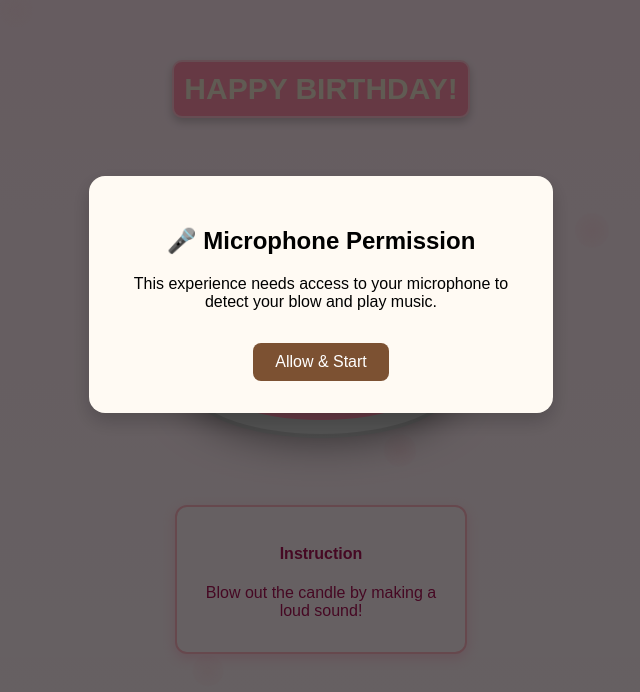
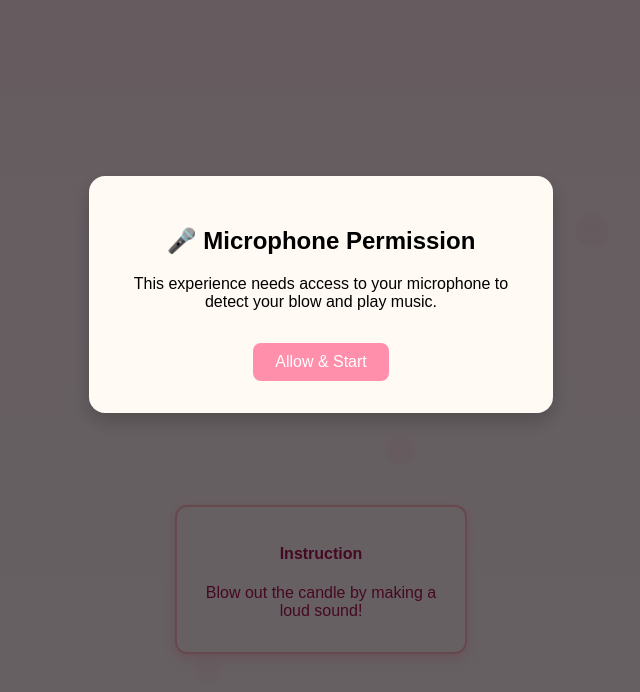
Before and after one commit to Blyn04/interactive-web, a React (Create React App) app: page / in a window 1280 px wide. Shown: the part 106-798 px from the top of the page, without its empty margins (319-959 px from the left). Built offline with nearby package versions, Linux system fonts and the light colour scheme.

Commit message:
MIC MODAL UPDATE

```diff
--- a/src/App.js
+++ b/src/App.js
@@ -8,23 +8,21 @@ import { triggerConfetti, endlessConfetti } from './components/Confetti';
 import birthdaySong from './assets/hbd.mp3';
 import BirthdayCard from './components/BirthdayCard';
 import EnvelopeCard from './components/EnvelopeCard';
-import MicPermissionModal from './components/MicPermissionModal'; // ✅ new import
+import MicPermissionModal from './components/MicPermissionModal'; // ✅ modal import
 
 const App = () => {
-  const [permissionGranted, setPermissionGranted] = useState(false); // ✅ new state
+  const [permissionGranted, setPermissionGranted] = useState(false); // ✅ modal state
   const [isBlownOut, setIsBlownOut] = useState(false);
   const [micReady, setMicReady] = useState(false);
   const [audioUnlocked, setAudioUnlocked] = useState(false);
   const audioRef = useRef(null);
 
-  // ✅ Unlock audio once mic is ready
   const handleMicReady = () => {
     try {
       const audio = new Audio(birthdaySong);
       audio.volume = 1.0;
       audioRef.current = audio;
 
-      // Attempt to "unlock" it with a muted play
       audio.muted = true;
       audio.play().then(() => {
         audio.pause();
@@ -55,10 +53,6 @@ const App = () => {
 
       triggerConfetti();
       endlessConfetti();
-
-      setTimeout(() => {
-        // alert("Happy Birthday!");
-      }, 500);
     }
   }, [isBlownOut, micReady, audioUnlocked]);
 
@@ -66,10 +60,14 @@ const App = () => {
     <>
       <div className="App">
         <BackgroundAnimation />
-        <BirthdayTitle />
-        <CakeNCandle isBlownOut={isBlownOut} />
 
-        {/* ✅ Show mic detector only after user accepts */}
+        {/* 🎉 Show title only after mic permission */}
+        {permissionGranted && <BirthdayTitle />}
+
+        {/* 🎂 Show cake only after permission */}
+        {permissionGranted && <CakeNCandle isBlownOut={isBlownOut} />}
+
+        {/* 🎤 Start mic listening only after permission */}
         {!isBlownOut && permissionGranted && (
           <MicDetector
             onBlowOut={blowOutCandle}
@@ -93,7 +91,7 @@ const App = () => {
         <p>Blow out the candle by making a loud sound!</p>
       </div>
 
-      {/* ✅ Show modal if permission not granted */}
+      {/* 🔒 Show mic permission modal first */}
       {!permissionGranted && (
         <MicPermissionModal onAllow={() => setPermissionGranted(true)} />
       )}
--- a/src/components/styles/MicPermissionModal.css
+++ b/src/components/styles/MicPermissionModal.css
@@ -21,7 +21,7 @@
   padding: 0.6rem 1.4rem;
   font-size: 1rem;
   margin-top: 1rem;
-  background: #7c5132;
+  background: #ff8fab;
   color: white;
   border: none;
   border-radius: 8px;
```
